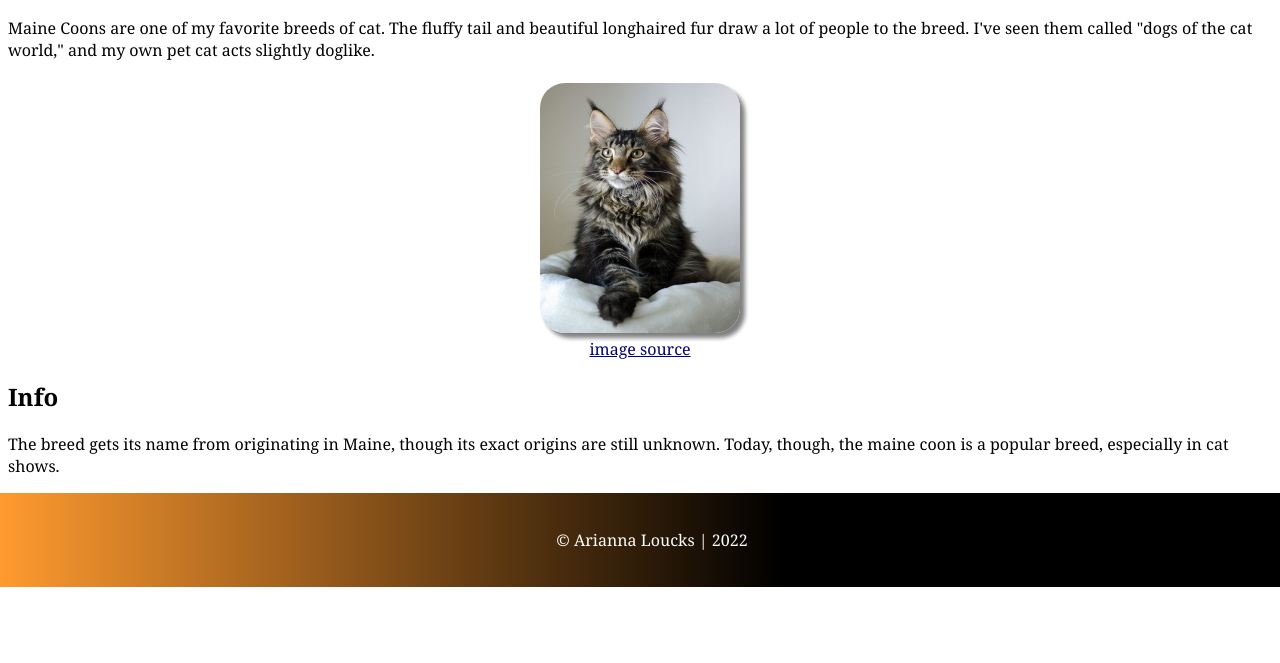
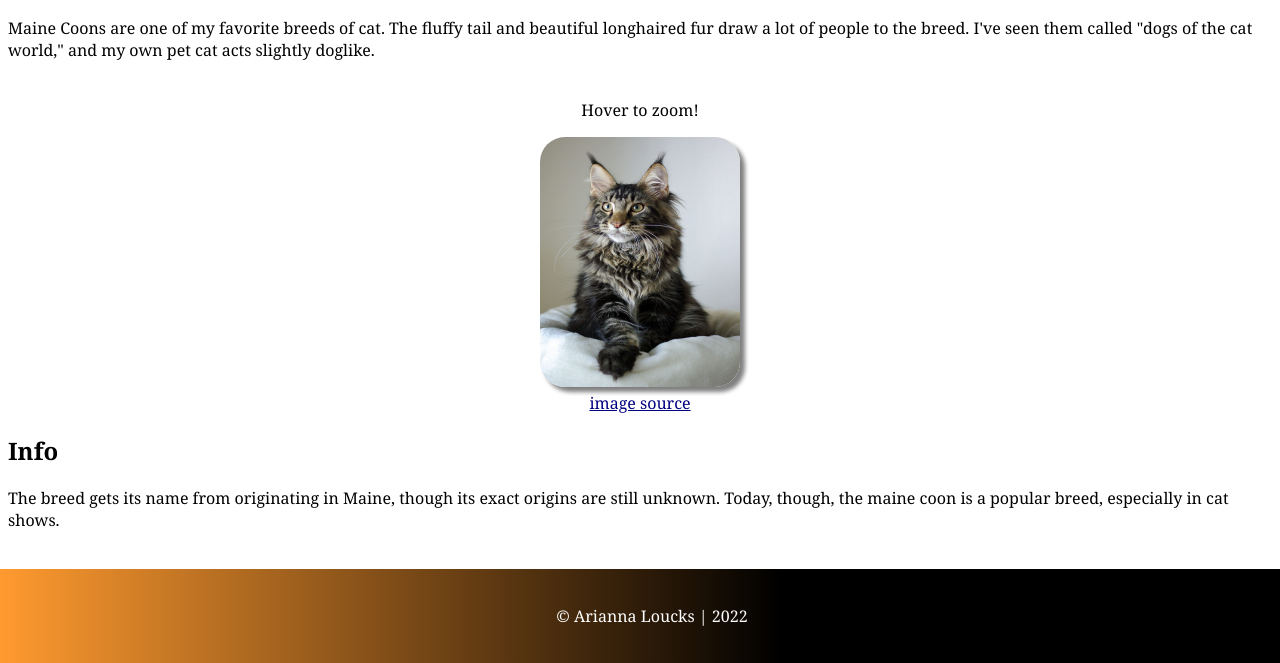
Before and after one commit to arifire21/WebProject1, a plain HTML site: page index2.html in a window 1280 px wide. Shown: the part 281-944 px from the top of the page. Before the commit the page ends 868 px from the top, so only its background shows below. Drawn offline with Linux system fonts and the light colour scheme.

Commit message:
alternate css 2nd pass

```diff
--- a/alternate.css
+++ b/alternate.css
@@ -4,10 +4,7 @@ body {
     overflow-x: hidden;
 }
 
-img {
-    border-radius: 25px;
-    box-shadow: 5px 5px 4px gray;
-}
+
 
 a {
     color: navy;
@@ -56,8 +53,6 @@ header, nav {
 .top-navlink{
     color: white;
     font-size: 16pt;
-    overflow-x: hidden;
-    text-overflow: clip;
     width: min-content;
 }
 
@@ -89,7 +84,22 @@ nav p {
     text-align: center;
 }
 
+#cat-img {
+    border-radius: 25px;
+    box-shadow: 5px 5px 4px gray;
+    width: 200px;
+    height: 250px;
+    transition: width 1s, height 1s;
+}
 
+#cat-img:hover {
+    width: 350px;
+    height: 400px;
+}
+
+.title-stuff #instructions {
+    display: block;
+}
 
 /* --------------------------------- */
  /* CHARACTERISTICS TAB */
--- a/index2.html
+++ b/index2.html
@@ -21,12 +21,14 @@
     <br>
 
     <div class="title-stuff">
-        <img src="images/cat1.jpg" alt="mainecoon_sitting" width="200" height="250">
+        <p id="instructions">Hover to zoom!</p>
+        <img id="cat-img" src="images/cat1.jpg" alt="mainecoon_sitting">
         <br>
         <a href="https://www.dailypaws.com/cats-kittens/cat-breeds/maine-coon" target="_blank">image source</a>
     </div>
     <h2>Info</h2>
     <p>The breed gets its name from originating in Maine, though its exact origins are still unknown. Today, though, the maine coon is a popular breed, especially in cat shows.</p>
+    <br>
 
     <footer>
         <p>&copy; Arianna Loucks | 2022</p>
--- a/main.css
+++ b/main.css
@@ -55,8 +55,6 @@ header, nav {
 .top-navlink{
     color: white;
     font-size: 16pt;
-    overflow-x: hidden;
-    text-overflow: clip;
     width: min-content;
 }
 
@@ -84,11 +82,18 @@ nav p {
     text-align: center;
 }
 
+#cat-img {
+    width: 200px;
+    height: 250px;
+}
+
 .title-stuff {
     text-align: center;
 }
 
-
+.title-stuff #instructions {
+    display: none;
+}
 
 /* --------------------------------- */
  /* CHARACTERISTICS TAB */
```
Also changed, not shown: index.html (+3 -1 lines).
